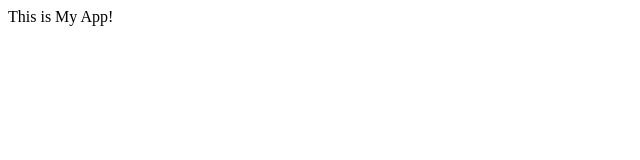
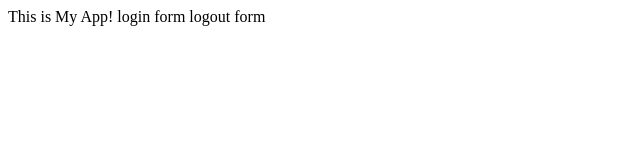
Before and after one commit to sekar-srinivasan/myappsample, a plain HTML site: page index.html in a window 1280 px wide. Shown: the whole page, without its empty margins (0-640 px from the left). Drawn offline with Linux system fonts and the light colour scheme.

Commit message:
logout form

```diff
--- a/index.html
+++ b/index.html
@@ -4,5 +4,7 @@
 </head>
 <body>
 This is My App!
+login form
+logout form
 </body>
 </html>
```
Also changed, not shown: login.html (added, +1 -0 lines), logout.html (added, +1 -0 lines).
